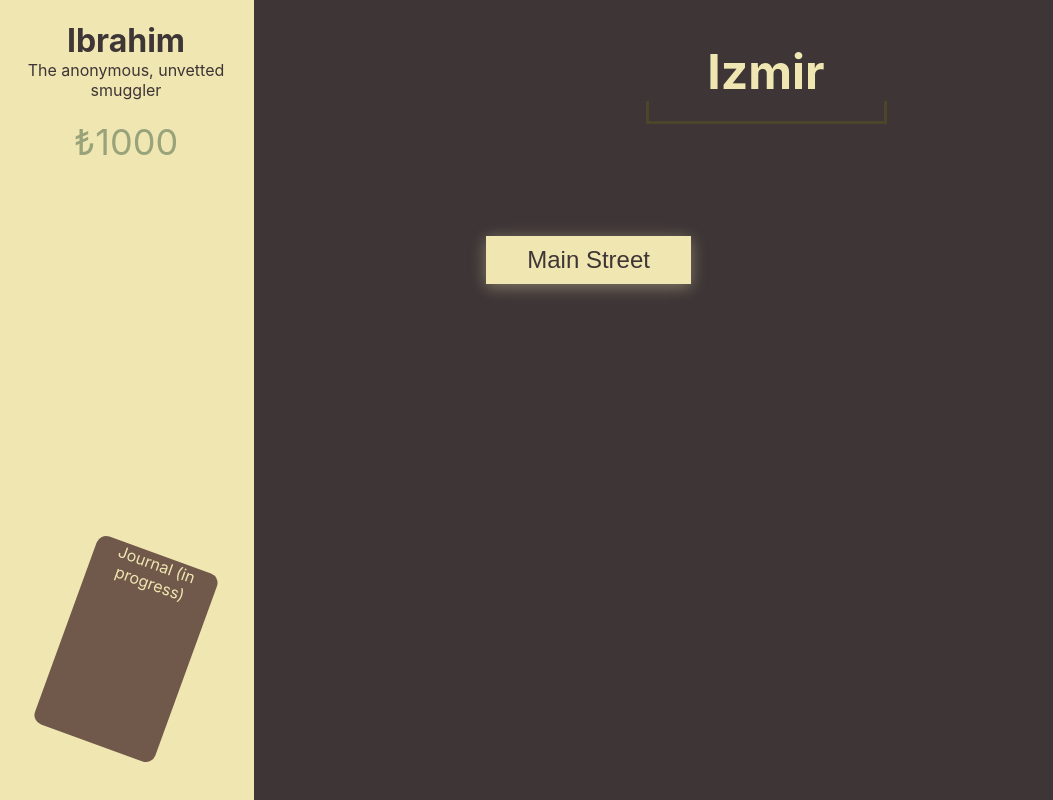
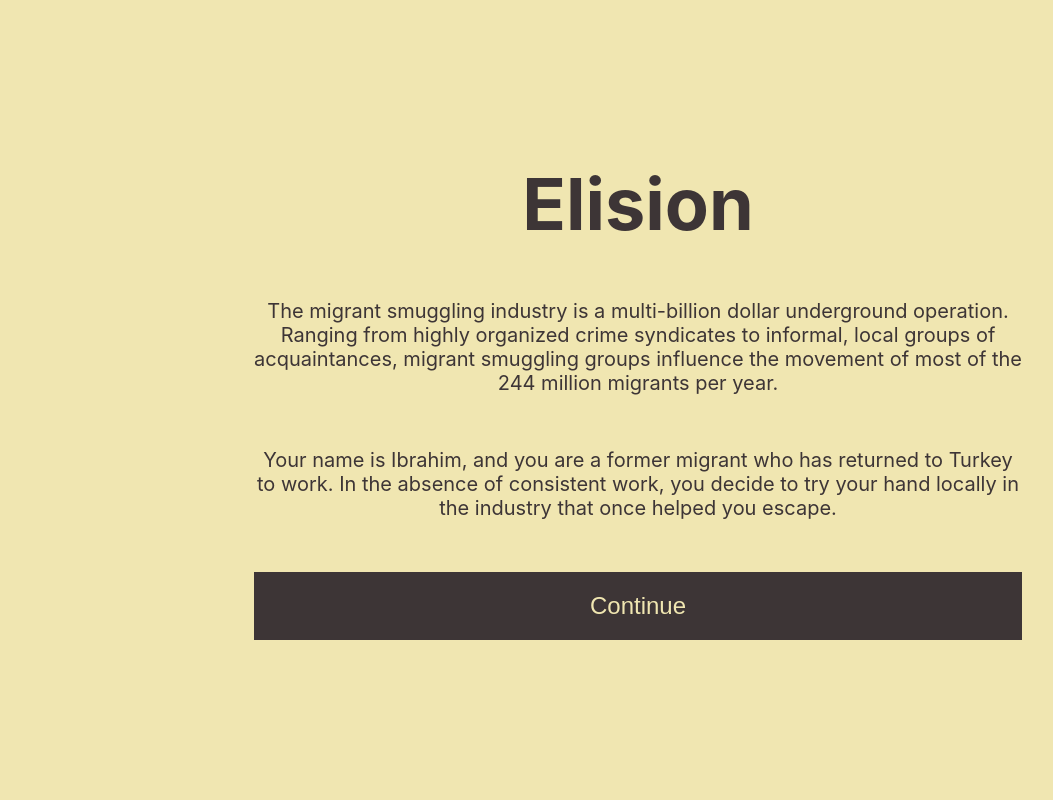
Before and after one commit to minersail/elision, a React (Create React App) app: page / in a window 1280 px wide. Shown: the whole page, without its empty margins (2-1055 px from the left). Built offline with nearby package versions, Linux system fonts and the light colour scheme; what typesafe-actions would draw is missing.

Commit message:
Added intro scene / refactored code

```diff
--- a/src/App/App.css
+++ b/src/App/App.css
@@ -89,7 +89,49 @@ button:focus {
     }
 }
 
-/*******************/
+/***** Intro *****/
+
+.intro-container {
+    height: 100vh;
+    background-color: var(--secondary);
+
+    display: flex;
+    justify-content: space-between;
+}
+
+.intro {
+    width: 60%;
+    height: 60%;
+    margin: auto;
+
+    display: flex;
+    flex-direction: column;
+    justify-content: space-between;
+}
+
+.intro h1, p {
+    color: var(--primary);
+    margin: 0;
+}
+
+.intro h1 {
+    font-size: 72px;
+}
+
+.intro p {
+    font-size: 20px;
+}
+
+.intro button {
+    background-color: var(--primary);
+    color: var(--secondary);
+
+    padding: 20px;
+    font-size: 24px;
+}
+
+/***** Game *****/
+
 .game-container {
     display: flex;
     flex-direction: row;
--- a/src/App/App.tsx
+++ b/src/App/App.tsx
@@ -4,6 +4,7 @@ import './App.css';
 import { JourneyAction, JourneyData, Migrant, MigrantState } from './utils/types';
 import DialogueBox from './components/DialogueBox';
 import Sidebar from './components/Sidebar';
+import Intro from './components/Intro';
 import City from './components/City';
 import Journey from './components/Journey';
 import MainStreet from './components/MainStreet';
@@ -37,32 +38,33 @@ class App extends Component<AppProps> {
                 {
                     this.props.demoType === 1 &&
 
-                        (this.props.gameScreen === 0 &&
-                        <div className="game-container">
-                            <Sidebar name="Ibrahim" reputation="anonymous, unvetted" cash={ this.props.cash } inverted={ false } />
+                    this.props.gameScreen === -1 &&
+                    <Intro switchScreen={ this.props.switchScreen } />
+
+                    ||
+
+                    <div className="game-container">
+                        <Sidebar name="Ibrahim" reputation="anonymous, unvetted" cash={ this.props.cash } inverted={ this.props.gameScreen === 2 } />
+                        {
+                            this.props.gameScreen === 0 &&
                             <City name="Izmir" switchScreen={ this.props.switchScreen }
                             hasSelectedMigrants={ this.props.migrants.filter((m) => m.state === MigrantState.Selected).length > 0 }/>
-                        </div>)
 
-                        ||
+                            ||
 
-                        (this.props.gameScreen === 1 &&
-                        <div className="game-container">
-                            <Sidebar name="Ibrahim" reputation="anonymous, unvetted" cash={ this.props.cash } inverted={ false } />
+                            this.props.gameScreen === 1 &&
                             <MainStreet info="Izmir's streets are lined with bistros, shops, and hotels. Around
                             a well-known cafe, you spot a few figures who act like they don't quite belong. Perhaps
                             they are just from out of town, but it wouldn't hurt to see if anyone's looking for a guide."
                             migrants={ this.props.migrants }
                             switchScreen={ this.props.switchScreen } acceptRecruit={ this.props.acceptRecruit } />
-                        </div>)
 
-                        ||
+                            ||
 
-                        (this.props.gameScreen === 2 &&
-                        <div className="game-container">
-                            <Sidebar name="Ibrahim" reputation="anonymous, unvetted" cash={ this.props.cash } inverted={ true } />
+                            this.props.gameScreen === 2 &&
                             <Journey destination="Bab-el-Hawa" chooseOption={ this.props.chooseJourneyOption } data={ this.props.journeyData } />
-                        </div>)
+                        }
+                    </div>
                     }
             </div>
         );
--- /dev/null
+++ b/src/App/components/Intro.tsx
@@ -0,0 +1,25 @@
+import * as React from "react";
+
+interface IntroProps {
+    switchScreen: (screenID: number) => void;
+}
+
+function Intro(props: IntroProps) {
+
+	return (
+        <div className="intro-container">
+            <div className="intro">
+                <h1>Elision</h1>
+                <p>The migrant smuggling industry is a multi-billion dollar underground operation.
+                    Ranging from highly organized crime syndicates to informal, local groups of acquaintances,
+                    migrant smuggling groups influence the movement of most of the 244 million migrants per year.</p>
+                <p>Your name is Ibrahim, and you are a former migrant who has returned to Turkey to work. In the
+                    absence of consistent work, you decide to try your hand locally in the industry that once
+                    helped you escape.</p>
+                <button onClick={ () => {props.switchScreen(0);} }>Continue</button>
+            </div>
+        </div>
+    );
+}
+
+export default Intro;
--- a/src/App/reducers/reducer.ts
+++ b/src/App/reducers/reducer.ts
@@ -7,7 +7,7 @@ const initialState = {
     dialogue: ["Click", "The", "Arrows", "To", "Progress", "Through", "This", "Linear", "Dialogue", "That", "Resets"],
     index: 0,
     demoType: 1,
-    gameScreen: 0,
+    gameScreen: -1,
     cash: 1000,
     migrants: [
         {
```
